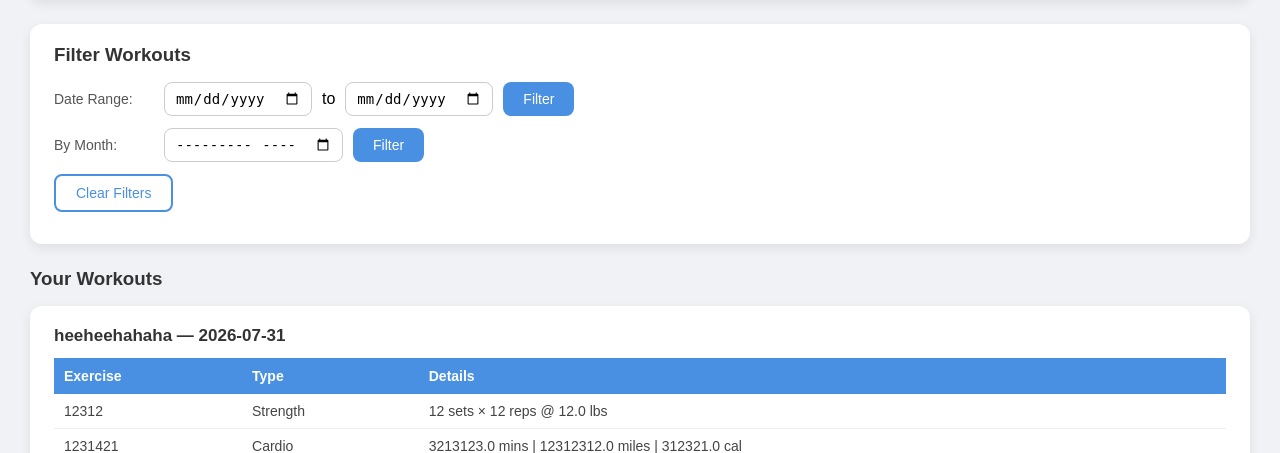
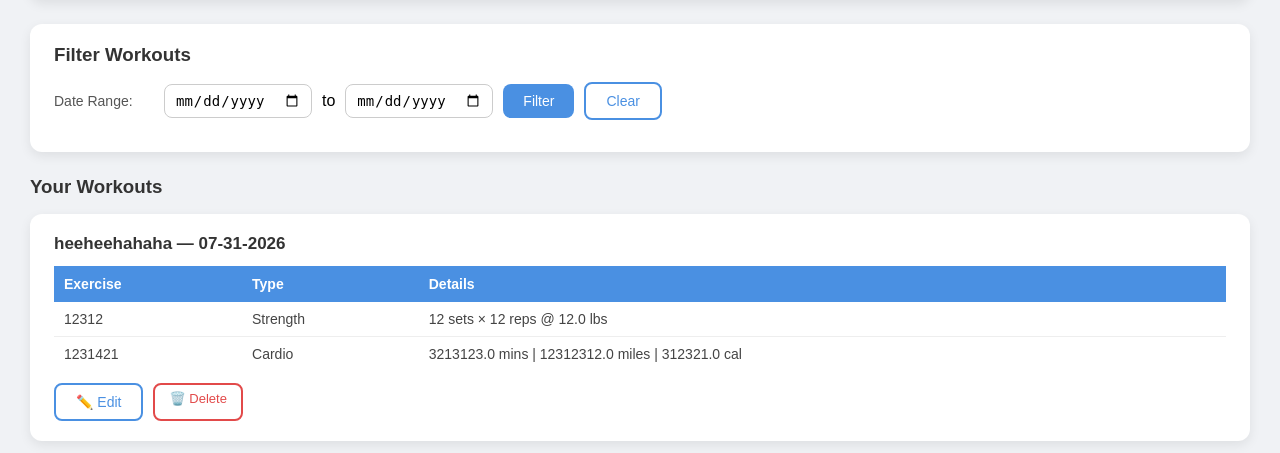
Before and after one commit to 0Miniflyer0/Fitness-Tracker, a Flask app: page /dashboard in a window 1280 px wide. Shown: the part 100-553 px from the top of the page. Run offline with Flask 3, Linux system fonts and the light colour scheme; a user stored in the database is signed in; data comes from the database, SQL or seed files in the repository; both versions use the stored data as it was after the commit.

Commit message:
Week 13: Finished Basic framework, done Q/A Should work normally and have basic functions.

```diff
--- a/app.py
+++ b/app.py
@@ -74,18 +74,11 @@
 @login_required
 def dashboard():
     workouts = Workout.query.filter_by(user_id=current_user.id)
-
     start_date = request.args.get("start_date")
     end_date = request.args.get("end_date")
-    month = request.args.get("month")
-
     if start_date and end_date:
         workouts = workouts.filter(Workout.date >= start_date, Workout.date <= end_date)
-    elif month:
-        workouts = workouts.filter(Workout.date.like(f"{month}%"))
-
     workouts = workouts.order_by(Workout.date.desc()).all()
-
     return render_template("dashboard.html", workouts=workouts, today=date.today())
 
 @app.route("/add_workout", methods=["GET", "POST"])
--- a/templates/dashboard.html
+++ b/templates/dashboard.html
@@ -209,18 +209,11 @@
         <h3>Filter Workouts</h3>
         <form method="GET" action="{{ url_for('dashboard') }}">
             <div class="filter-row">
-                <label>Date Range:</label>
-                <input type="date" name="start_date"> to
-                <input type="date" name="end_date">
-                <button type="submit" class="btn-primary">Filter</button>
-            </div>
-            <div class="filter-row">
-                <label>By Month:</label>
-                <input type="month" name="month">
-                <button type="submit" class="btn-primary">Filter</button>
-            </div>
-            <div class="filter-row">
-                <a href="{{ url_for('dashboard') }}" class="btn-secondary">Clear Filters</a>
+            <label>Date Range:</label>
+            <input type="date" name="start_date"> to
+            <input type="date" name="end_date">
+            <button type="submit" class="btn-primary">Filter</button>
+            <a href="{{ url_for('dashboard') }}" class="btn-secondary">Clear</a>
             </div>
         </form>
     </div>
@@ -231,7 +224,7 @@
     {% if workouts %}
         {% for workout in workouts %}
             <div class="workout-card">
-                <h4>{{ workout.name }} — {{ workout.date }}</h4>
+                <h4>{{ workout.name }} — {{ workout.date[5:7] }}-{{ workout.date[8:10] }}-{{ workout.date[0:4] }}</h4>
                 <table>
                     <tr>
                         <th>Exercise</th>
```
Also changed, not shown: instance/fitness.db.
